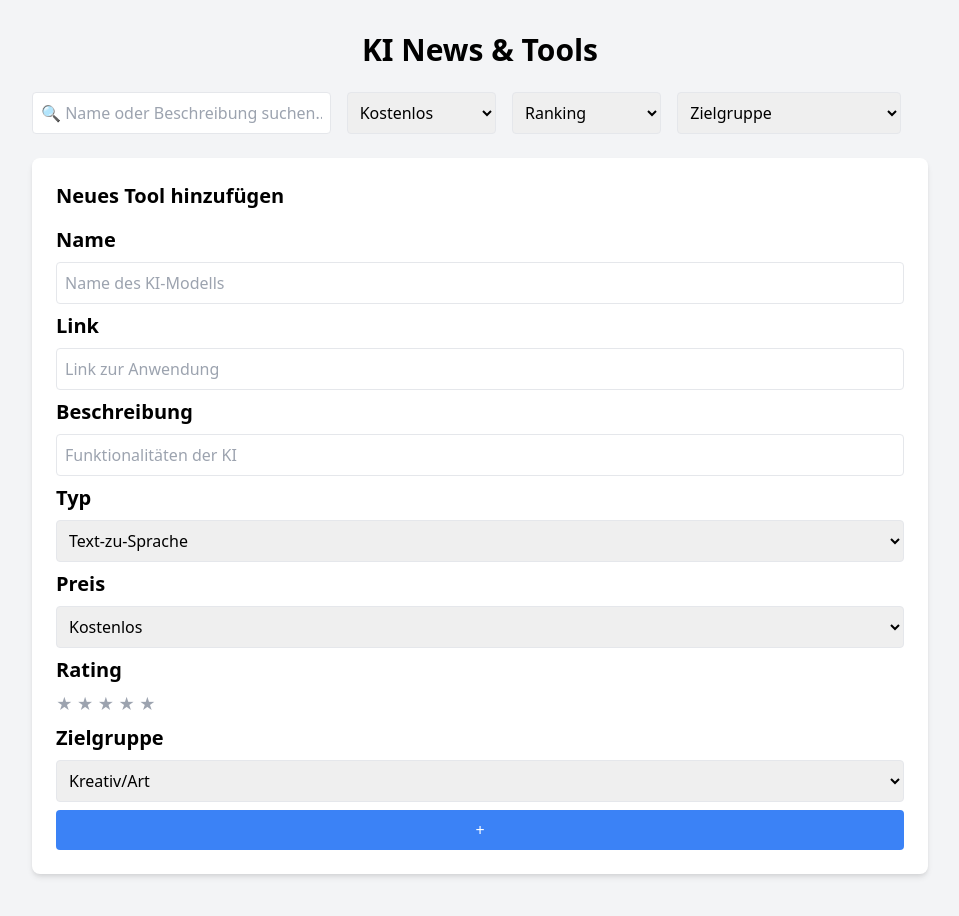
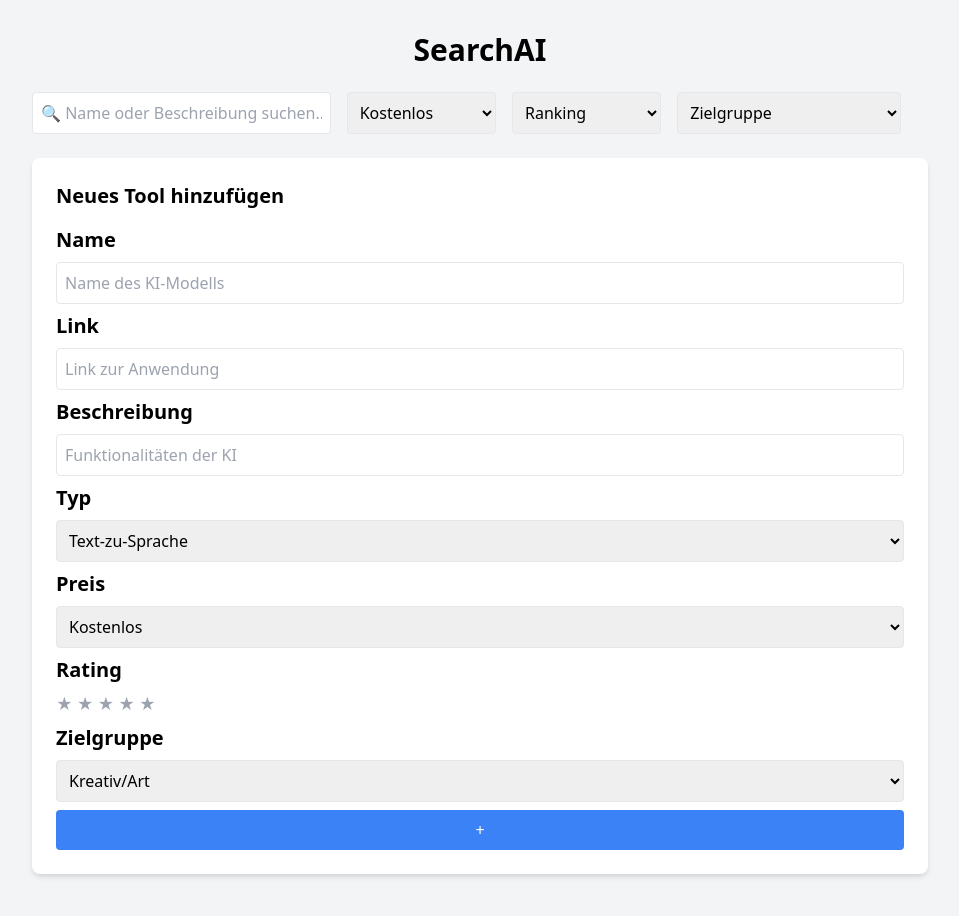
Before and after one commit to tby73/SearchAI, a plain HTML site: page src/index.html in a window 1280 px wide. Shown: the whole page, without its empty margins (160-1119 px from the left). Drawn offline with nearby package versions, Linux system fonts and the light colour scheme.

```diff
--- a/src/index.html
+++ b/src/index.html
@@ -3,7 +3,7 @@
 <head>
     <meta charset="UTF-8">
     <meta name="viewport" content="width=device-width, initial-scale=1.0">
-    <title>KI News & Tools</title>
+    <title>SearchAI</title>
     <link rel="stylesheet" href="https://cdnjs.cloudflare.com/ajax/libs/tailwindcss/2.2.19/tailwind.min.css">
     <script>
         document.addEventListener("DOMContentLoaded", function () {
@@ -89,7 +89,7 @@
 </head>
 <body class="bg-gray-100 p-8">
     <div class="max-w-4xl mx-auto">
-        <h1 class="text-3xl font-bold mb-6 text-center">KI News & Tools</h1>
+        <h1 class="text-3xl font-bold mb-6 text-center">SearchAI</h1>
         <div class="flex flex-wrap gap-4 mb-6">
             <input id="search" type="text" placeholder="🔍 Name oder Beschreibung suchen..." class="p-2 border rounded w-full md:w-1/3">
             <select id="price" class="p-2 border rounded w-full md:w-1/6">
```
